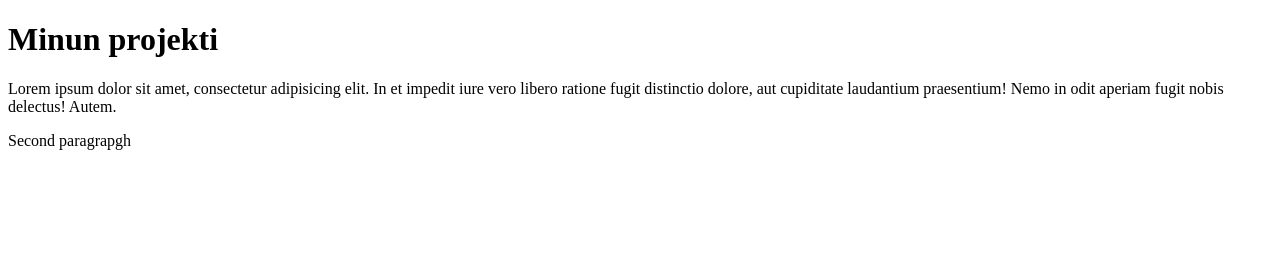
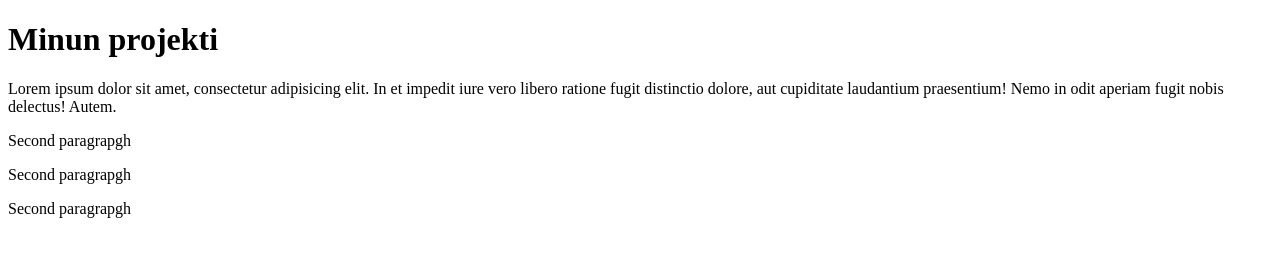
Before and after one commit to henriham/omaProjekti, a plain HTML site: page index.html in a window 1280 px wide. Drawn offline with Linux system fonts and the light colour scheme.

Commit message:
two new second paragraphs

```diff
--- a/index.html
+++ b/index.html
@@ -13,5 +13,7 @@
           aut cupiditate laudantium praesentium!
            Nemo in odit aperiam fugit nobis delectus! Autem.</p>
     <p>Second paragrapgh</p>
+    <p>Second paragrapgh</p>
+    <p>Second paragrapgh</p>
 </body>
 </html>
```
